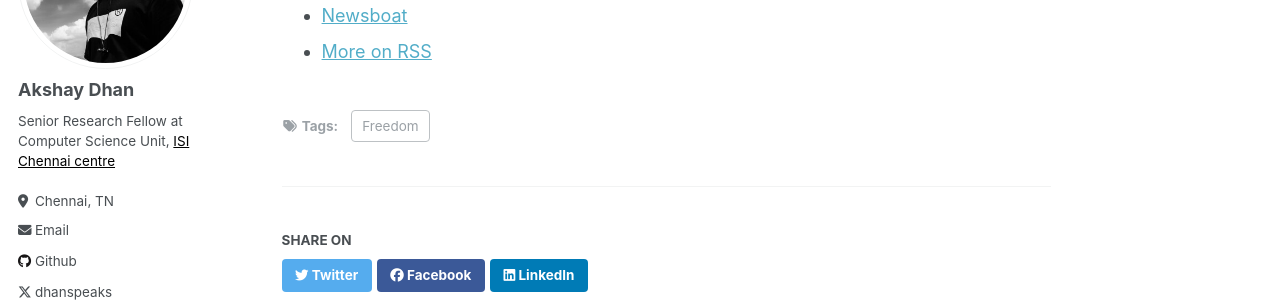
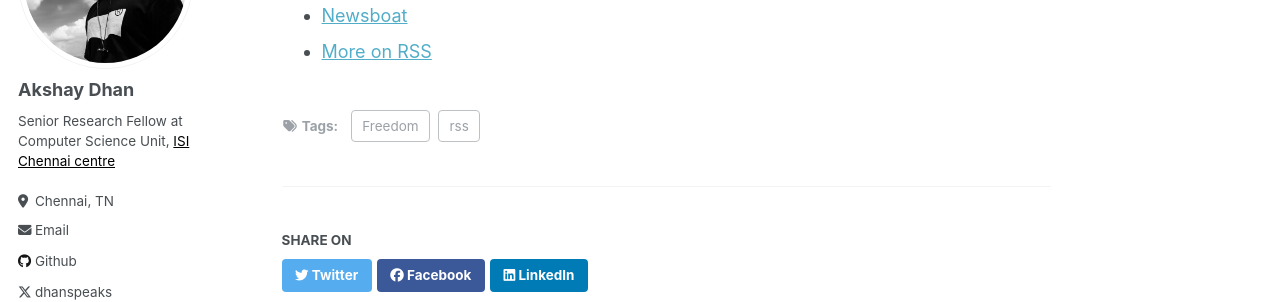
Before and after one commit to dhancodes/dhancodes.github.io, a Jekyll site: the page built from _posts/2022-04-07-news-and-news.md, in a window 1280 px wide and 900 px high, scrolled down 1756 px. Shown: the part 142-444 px from the top of the window. Built offline with Jekyll 4.4.1, drawn with Linux system fonts in a browser that asks for light colours.

Commit message:
🔼 added a missing tag

```diff
--- a/_posts/2022-04-07-news-and-news.md
+++ b/_posts/2022-04-07-news-and-news.md
@@ -4,6 +4,7 @@ date: 2022-04-07
 permalink: /posts/2022/04/rss-readers/
 tags:
  - Freedom
+ - rss
 toc: true
 ---
 
```
